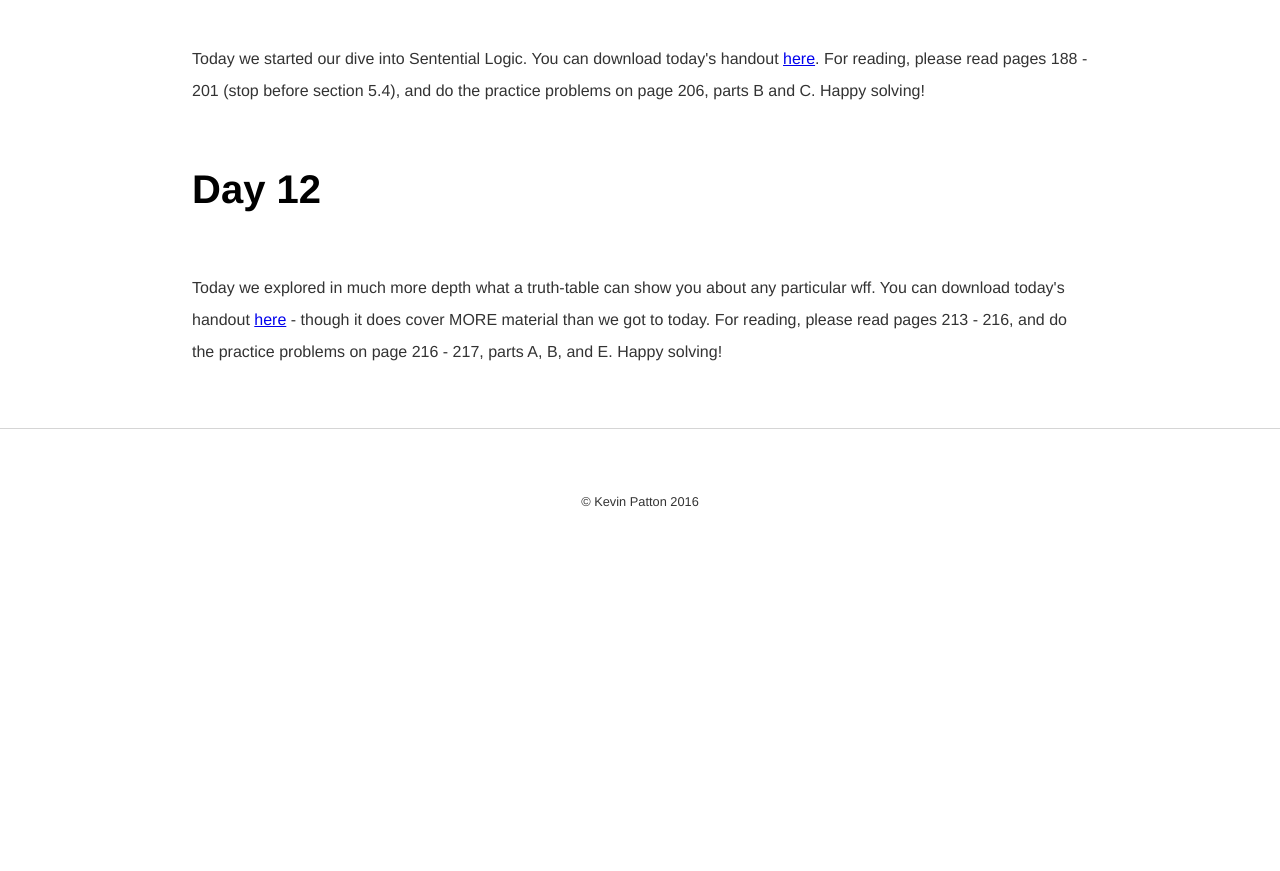
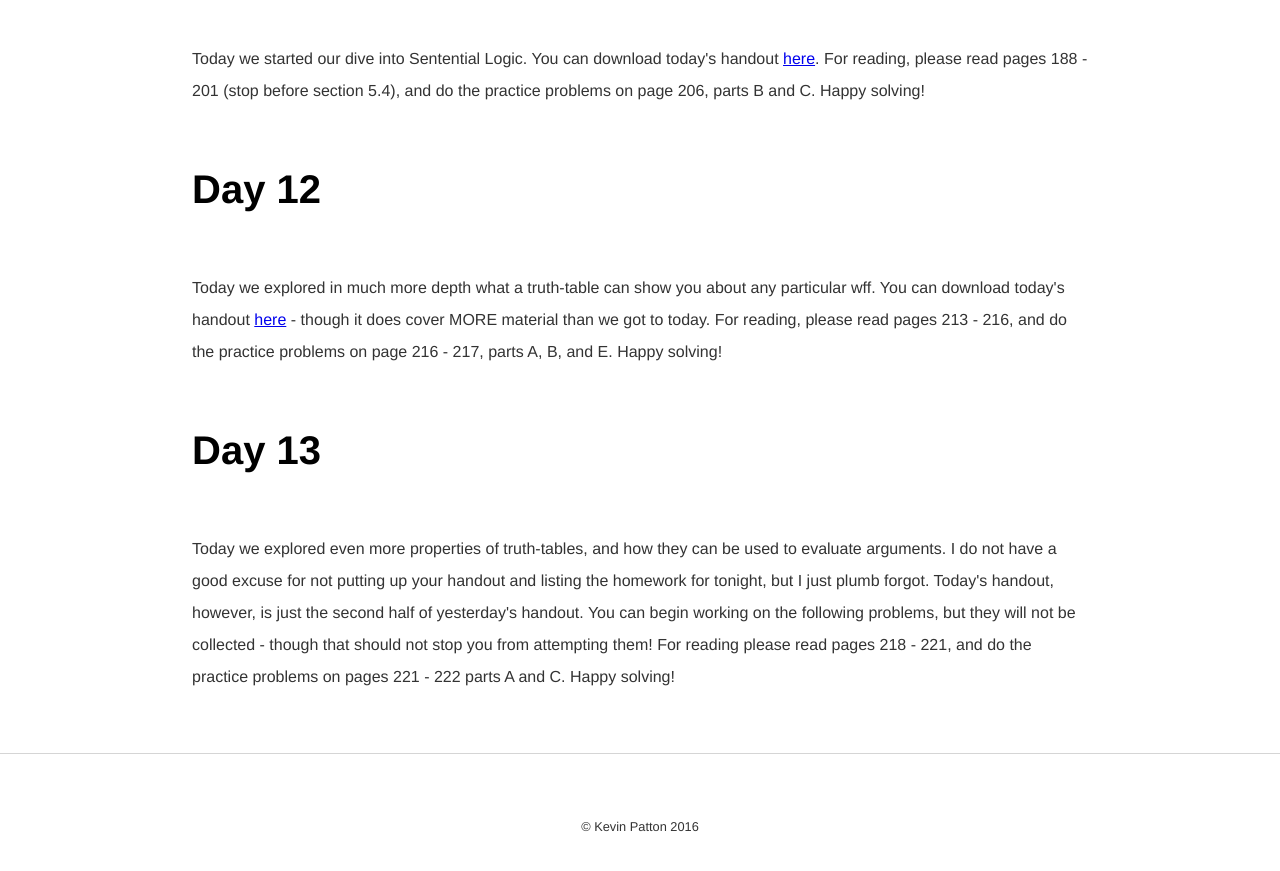
Before and after one commit to kevinjpatton/kevinjpatton.github.io, a Jekyll site: the page built from teaching/phil_110/index.html, in a window 1280 px wide and 900 px high, scrolled down 3003 px. Shown: the top 871 px of the window. Built offline with Jekyll 4.4.1, drawn with Linux system fonts in a browser that asks for light colours; Markdown is read by kramdown in place of the engine named in the settings; before the commit the page ends 3578 px from its top, so only the background shows below that.

Commit message:
Update index.html

```diff
--- a/teaching/phil_110/index.html
+++ b/teaching/phil_110/index.html
@@ -29,3 +29,5 @@
 <p>Today we started our dive into Sentential Logic.  You can download today's handout <a href=/teaching/phil_110/Day13-Section6.1-6.3_1.pdf target="_blank">here</a>.  For reading, please read pages 188 - 201 (stop before section 5.4), and do the practice problems on page 206, parts B and C.  Happy solving!
  <h1>Day 12</h1>
 <p>Today we explored in much more depth what a truth-table can show you about any particular wff.  You can download today's handout <a href=/teaching/phil_110/Day14-Section6.3_2-6.5.pdf target="_blank">here</a> - though it does cover MORE material than we got to today.  For reading, please read pages 213 - 216, and do the practice problems on page 216 - 217, parts A, B, and E.  Happy solving!</p>
+<h1>Day 13</h1>
+<p>Today we explored even more properties of truth-tables, and how they can be used to evaluate arguments.  I do not have a good excuse for not putting up your handout and listing the homework for tonight, but I just plumb forgot.  Today's handout, however, is just the second half of yesterday's handout.  You can begin working on the following problems, but they will not be collected - though that should not stop you from attempting them!  For reading please read pages 218 - 221, and do the practice problems on pages 221 - 222 parts A and C.  Happy solving!</p>
```
